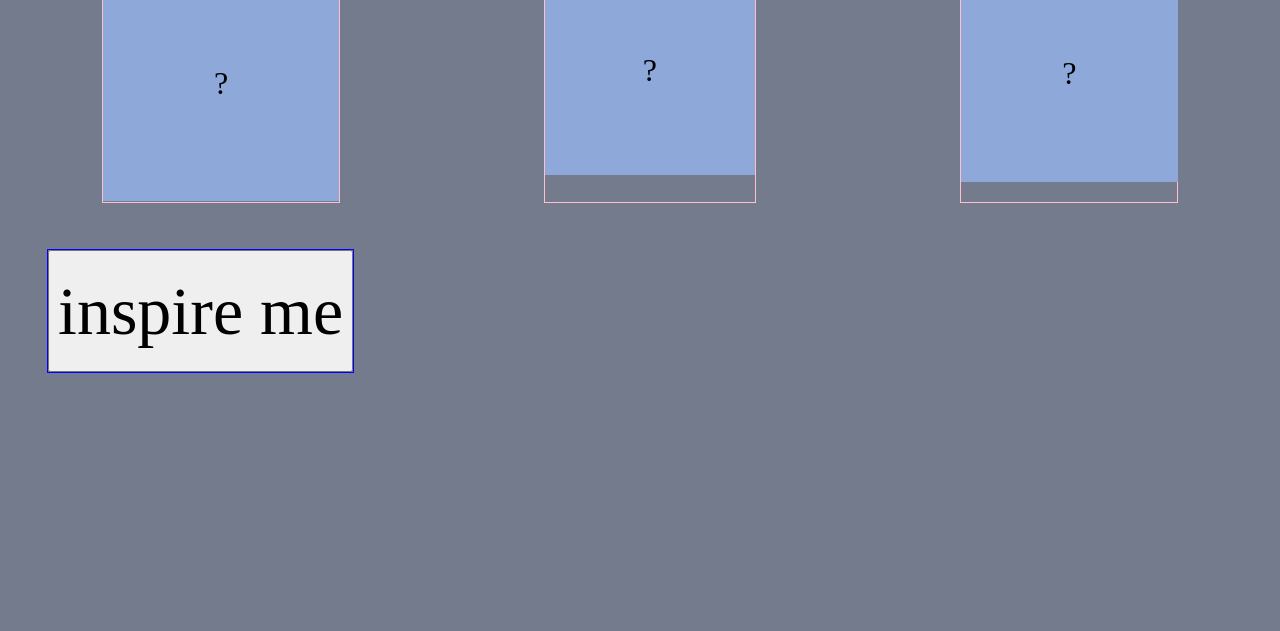
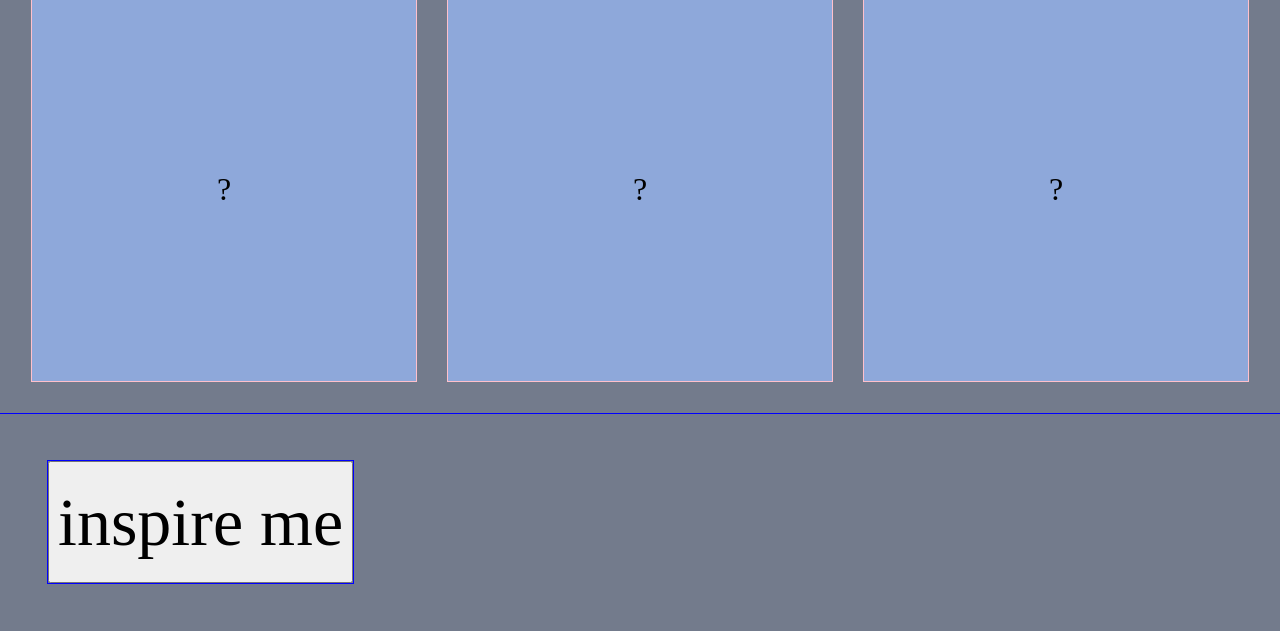
Before and after one commit to katlukens/draw-dice, a plain HTML site: page index.html in a window 1280 px wide. Shown: the part 358-989 px from the top of the page. Before the commit the page ends 800 px from the top, so only its background shows below. Drawn offline with Linux system fonts and the light colour scheme.

Commit message:
I hate media queries.

```diff
--- a/style.css
+++ b/style.css
@@ -98,50 +98,44 @@
     /* margin: 0; */
   }
 
-  .container {
-    /* outline: 1px solid red; */
-    /* display: flex;
+  /* .container {
+    outline: 1px solid red;
+    display: flex;
     padding: 0 var(--spacer);
     max-width: 60rem;
     margin: 0 auto;
     align-items: center;
     text-align: center;
     justify-content: center;
-    gap: 2rem; */
-  }
+    gap: 2rem;
+  } */
 
-  .split,
-  .split > *  {
+
+  .split {
     display: flex;
     flex-direction: column;
     flex-wrap: wrap;
     justify-content: center;
     text-align: center;
-    /* gap: 2rem; */
-    /* padding: 2rem; */
-    /* outline: 1px solid blue; */
+    gap: 2rem;
+    padding: 2rem;
+    outline: 1px solid blue;
   }
 
   /* .split > * + * {
     margin: calc(var(--spacer)*3) 0 0 0;
   } */
 
-  @media (min-width: 40rem) {
-    .split,
-    .split > * {
-      display: flex;
-      flex-direction: row;
-      justify-content: space-around;
-    }
 
     /* .split > * + * {
       margin: 0 0 0 var(--spacer);
     } */
-  }
+
   /* the dice */
 
   .dice {
     outline: 1px solid pink;
+    flex: 1;
   }
 
   .square {
@@ -176,17 +170,15 @@
   } */
 
   .btn {
-    align-self: center;
+    /* align-self: center; */
     justify-self: center;
     outline: 1px solid blue;
     margin: 3rem;
     padding: .5rem;
   }
 
-  /* TO DO:
-    - media query for desktop
-    - style button
-    - make look not shitty
-    - JS for dropping dice into existance
-    - animate roll
-    */
+  @media (min-width: 40rem) {
+    .split {
+      flex-direction: row;
+    }
+}
```
